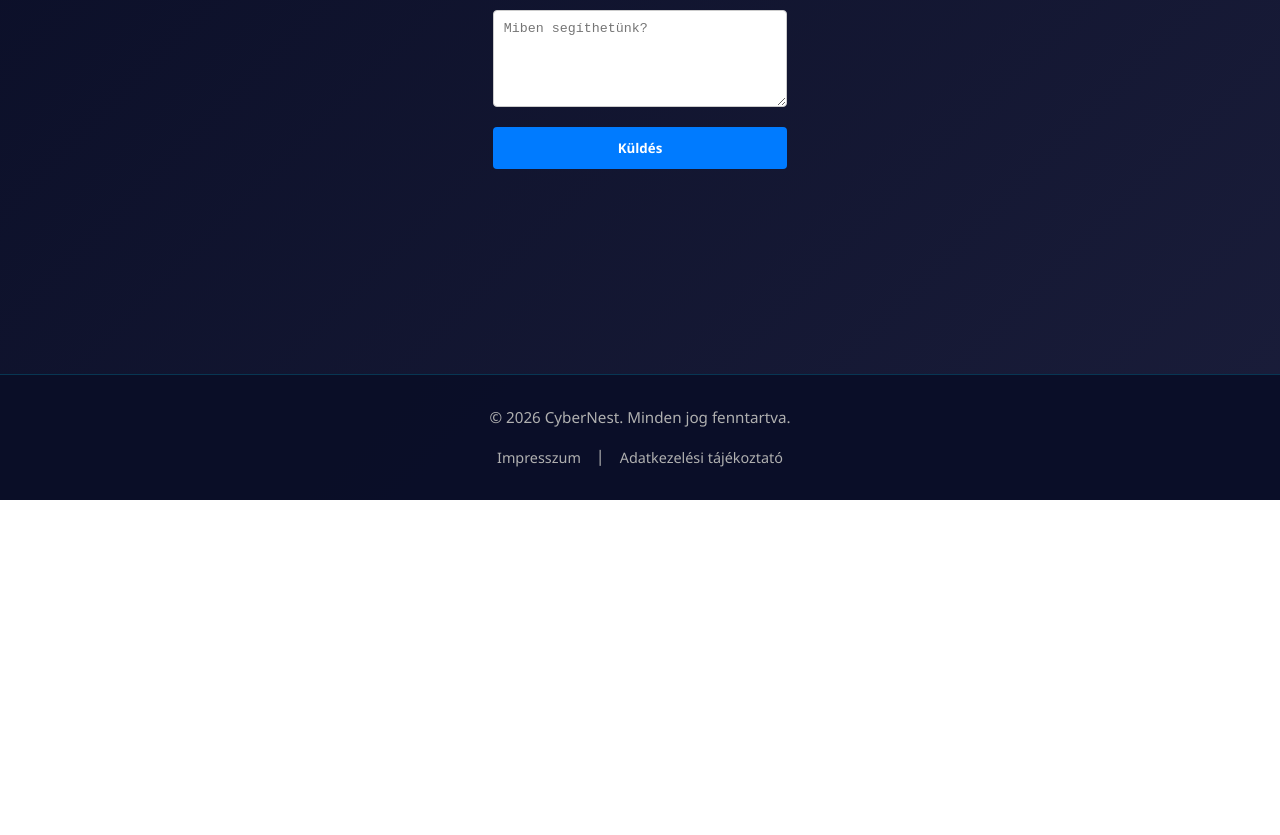
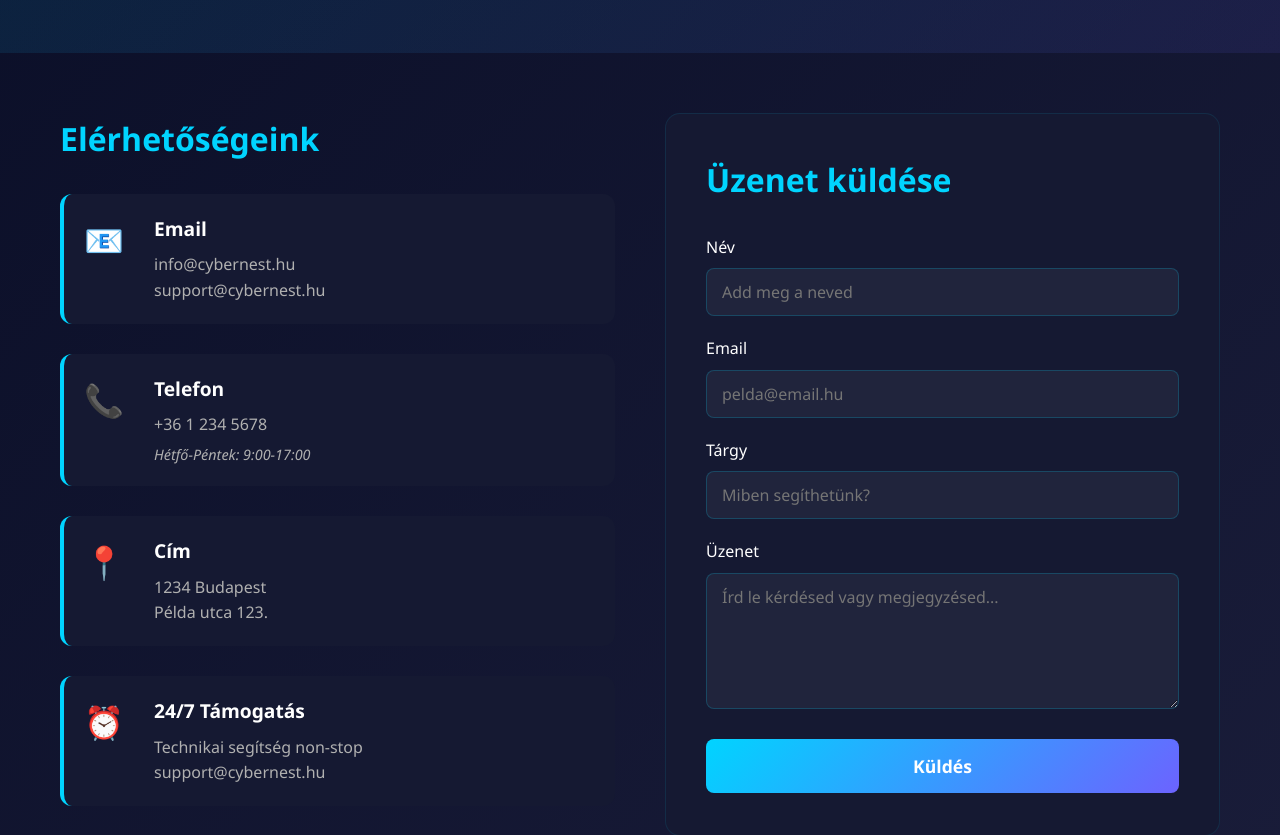
Before and after one commit to Wolfboy64/vizsgaremek, a React (Vite) app in the folder website/frontend/: page /kapcsolat in a window 1280 px wide. Shown: the part 300-1135 px from the top of the page. Before the commit the page ends 800 px from the top, so only its background shows below. Built offline with nearby package versions, Linux system fonts and the light colour scheme; no server answers.

Commit message:
Kapcsolat

```diff
--- a/website/frontend/src/pages/Contact.jsx
+++ b/website/frontend/src/pages/Contact.jsx
@@ -1,26 +1,146 @@
-import '../styles/Contact.css';
+import { motion } from "framer-motion";
+import "../styles/Contact.css";
 
 const Contact = () => {
+  const fadeInUp = {
+    hidden: { opacity: 0, y: 40 },
+    visible: {
+      opacity: 1,
+      y: 0,
+      transition: { duration: 0.6 },
+    },
+  };
+
   return (
-    <div className="contact-container">
-      <h2>Kapcsolat</h2>
-      <p>Kérdése van? Írjon nekünk bizalommal!</p>
+    <div className="contact-page">
+      <motion.div
+        className="contact-header"
+        initial={{ opacity: 0, y: -20 }}
+        animate={{ opacity: 1, y: 0 }}
+        transition={{ duration: 0.6 }}
+      >
+        <h1>Lépj kapcsolatba velünk</h1>
+        <p>Kérdésed van? Szívesen segítünk!</p>
+      </motion.div>
 
+      <div className="container">
+        <div className="contact-content">
+          <motion.div
+            className="contact-info"
+            variants={fadeInUp}
+            initial="hidden"
+            whileInView="visible"
+            viewport={{ once: true }}
+          >
+            <h2>Elérhetőségeink</h2>
+            <div className="info-item">
+              <div className="info-icon">📧</div>
+              <div>
+                <h3>Email</h3>
+                <p>info@cybernest.hu</p>
+                <p>support@cybernest.hu</p>
+              </div>
+            </div>
+
+            <div className="info-item">
+              <div className="info-icon">📞</div>
+              <div>
+                <h3>Telefon</h3>
+                <p>+36 1 234 5678</p>
+                <p className="info-note">Hétfő-Péntek: 9:00-17:00</p>
+              </div>
+            </div>
+
+            <div className="info-item">
+              <div className="info-icon">📍</div>
+              <div>
+                <h3>Cím</h3>
+                <p>1234 Budapest</p>
+                <p>Példa utca 123.</p>
+              </div>
+            </div>
+
+            <div className="info-item">
+              <div className="info-icon">⏰</div>
+              <div>
+                <h3>24/7 Támogatás</h3>
+                <p>Technikai segítség non-stop</p>
+                <p>support@cybernest.hu</p>
+              </div>
+            </div>
+          </motion.div>
+
+          <motion.div
+            className="contact-form-container"
+            variants={fadeInUp}
+            initial="hidden"
+            whileInView="visible"
+            viewport={{ once: true }}
+          >
+            <h2>Üzenet küldése</h2>
             <form className="contact-form">
               <div className="form-group">
-          <label>Név</label>
-          <input type="text" placeholder="Az Ön neve..." />
+                <label htmlFor="name">Név</label>
+                <input
+                  type="text"
+                  id="name"
+                  name="name"
+                  placeholder="Add meg a neved"
+                  required
+                />
               </div>
+
               <div className="form-group">
-          <label>E-mail</label>
-          <input type="email" placeholder="pelda@email.com" />
+                <label htmlFor="email">Email</label>
+                <input
+                  type="email"
+                  id="email"
+                  name="email"
+                  placeholder="pelda@email.hu"
+                  required
+                />
               </div>
+
               <div className="form-group">
-          <label>Üzenet</label>
-          <textarea rows="5" placeholder="Miben segíthetünk?"></textarea>
+                <label htmlFor="subject">Tárgy</label>
+                <input
+                  type="text"
+                  id="subject"
+                  name="subject"
+                  placeholder="Miben segíthetünk?"
+                  required
+                />
               </div>
-        <button type="submit" className="submit-btn">Küldés</button>
+
+              <div className="form-group">
+                <label htmlFor="message">Üzenet</label>
+                <textarea
+                  id="message"
+                  name="message"
+                  rows="5"
+                  placeholder="Írd le kérdésed vagy megjegyzésed..."
+                  required
+                ></textarea>
+              </div>
+
+              <motion.button
+                type="button"
+                className="submit-btn"
+                whileHover={{ scale: 1.02 }}
+                whileTap={{ scale: 0.98 }}
+                onClick={(e) => {
+                  e.preventDefault();
+                  alert(
+                    "Ez egy statikus kapcsolatfelvételi űrlap. Email küldés jelenleg nem aktív.",
+                  );
+                }}
+              >
+                Küldés
+              </motion.button>
             </form>
+          </motion.div>
+        </div>
+      </div>
     </div>
   );
 };
--- a/website/frontend/src/styles/Contact.css
+++ b/website/frontend/src/styles/Contact.css
@@ -1,7 +1,90 @@
-.contact-container {
-  padding: 40px 20px;
-  max-width: 500px;
-  margin: 0 auto;
+.contact-page {
+  margin-top: 70px;
+  min-height: calc(100vh - 70px);
+  padding-bottom: 60px;
+}
+
+.contact-header {
+  background: linear-gradient(
+    135deg,
+    rgba(0, 212, 255, 0.1),
+    rgba(108, 99, 255, 0.1)
+  );
+  padding: 80px 20px;
+  text-align: center;
+}
+
+.contact-header h1 {
+  font-size: 3rem;
+  margin-bottom: 15px;
+  background: linear-gradient(135deg, var(--text-light), var(--primary-color));
+  -webkit-background-clip: text;
+  -webkit-text-fill-color: transparent;
+  background-clip: text;
+}
+
+.contact-header p {
+  font-size: 1.2rem;
+  color: var(--text-gray);
+}
+
+.contact-content {
+  display: grid;
+  grid-template-columns: 1fr 1fr;
+  gap: 50px;
+  margin-top: 60px;
+}
+
+.contact-info h2,
+.contact-form-container h2 {
+  font-size: 2rem;
+  margin-bottom: 30px;
+  color: var(--primary-color);
+}
+
+.info-item {
+  display: flex;
+  gap: 20px;
+  margin-bottom: 30px;
+  padding: 20px;
+  background: var(--dark-card);
+  border-radius: 12px;
+  border-left: 4px solid var(--primary-color);
+  transition: var(--transition);
+}
+
+.info-item:hover {
+  transform: translateX(10px);
+  box-shadow: 0 5px 20px rgba(0, 212, 255, 0.15);
+}
+
+.info-icon {
+  font-size: 2rem;
+  min-width: 50px;
+}
+
+.info-item h3 {
+  font-size: 1.2rem;
+  margin-bottom: 8px;
+  color: var(--text-light);
+}
+
+.info-item p {
+  color: var(--text-gray);
+  line-height: 1.6;
+}
+
+.info-note {
+  font-size: 0.9rem;
+  font-style: italic;
+  margin-top: 5px;
+}
+
+.contact-form-container {
+  background: var(--dark-card);
+  padding: 40px;
+  border-radius: 15px;
+  border: 1px solid rgba(0, 212, 255, 0.1);
 }
 
 .contact-form {
@@ -13,30 +96,76 @@
 .form-group {
   display: flex;
   flex-direction: column;
+  gap: 8px;
 }
 
 .form-group label {
-  margin-bottom: 5px;
-  font-weight: bold;
+  color: var(--text-light);
+  font-weight: 500;
 }
 
 .form-group input,
 .form-group textarea {
-  padding: 10px;
-  border: 1px solid #ccc;
-  border-radius: 4px;
+  background: rgba(255, 255, 255, 0.05);
+  border: 1px solid rgba(0, 212, 255, 0.2);
+  color: var(--text-light);
+  padding: 12px 15px;
+  border-radius: 8px;
+  font-family: inherit;
+  font-size: 1rem;
+  transition: var(--transition);
+}
+
+.form-group input:focus,
+.form-group textarea:focus {
+  outline: none;
+  border-color: var(--primary-color);
+  box-shadow: 0 0 0 3px rgba(0, 212, 255, 0.1);
+}
+
+.form-group textarea {
+  resize: vertical;
+  min-height: 120px;
 }
 
 .submit-btn {
-  background-color: #007bff;
+  background: linear-gradient(
+    135deg,
+    var(--primary-color),
+    var(--secondary-color)
+  );
   color: white;
-  padding: 12px;
-  border: none;
-  border-radius: 4px;
-  cursor: pointer;
-  font-weight: bold;
+  padding: 15px 30px;
+  border-radius: 8px;
+  font-weight: 600;
+  font-size: 1.1rem;
+  transition: var(--transition);
+  margin-top: 10px;
 }
 
 .submit-btn:hover {
-  background-color: #0056b3;
+  transform: translateY(-2px);
+  box-shadow: 0 10px 25px rgba(0, 212, 255, 0.4);
 }
+
+@media (max-width: 968px) {
+  .contact-content {
+    grid-template-columns: 1fr;
+    gap: 40px;
+  }
+
+  .contact-header h1 {
+    font-size: 2.2rem;
+  }
+}
+
+@media (max-width: 600px) {
+  .contact-form-container {
+    padding: 25px;
+  }
+
+  .info-item {
+    flex-direction: column;
+    text-align: center;
+  }
+}
--- a/website/frontend/src/styles/Home.css
+++ b/website/frontend/src/styles/Home.css
@@ -18,7 +18,8 @@
   content: "";
   position: absolute;
   inset: 0;
-  background: radial-gradient(
+  background:
+    radial-gradient(
       circle at 14% 12%,
       rgba(0, 212, 255, 0.2) 0%,
       transparent 38%
@@ -73,7 +74,7 @@
   );
   color: #fff;
   padding: 14px 34px;
-  border-radius: 999px;
+  border-radius: 10px;
   font-size: 1rem;
   font-weight: 700;
   letter-spacing: 0.01em;
```
Also changed, not shown: 1 other file (tests, documents, lock files or other folders). Lines whose indentation alone changed are shown as unchanged.
